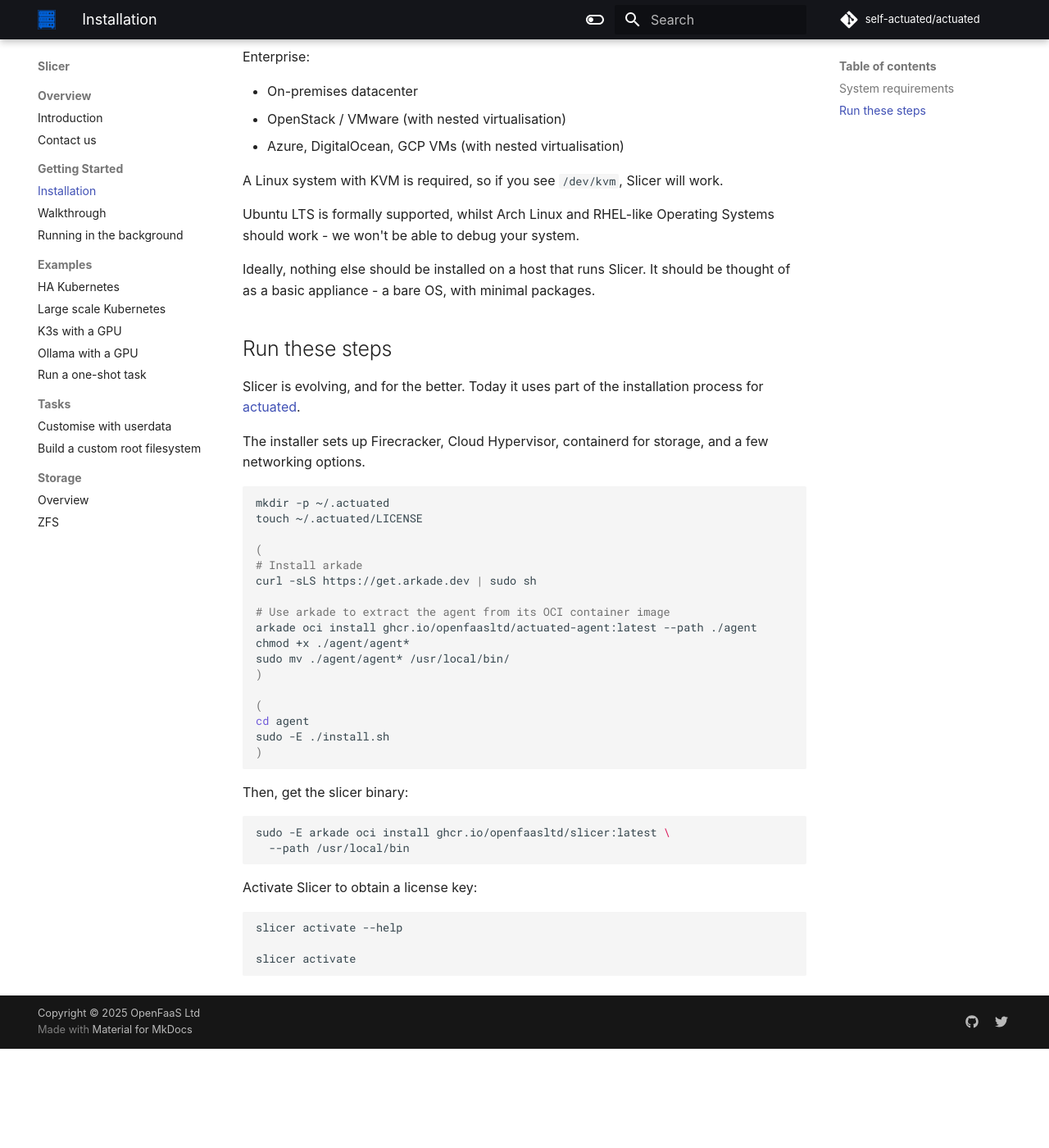
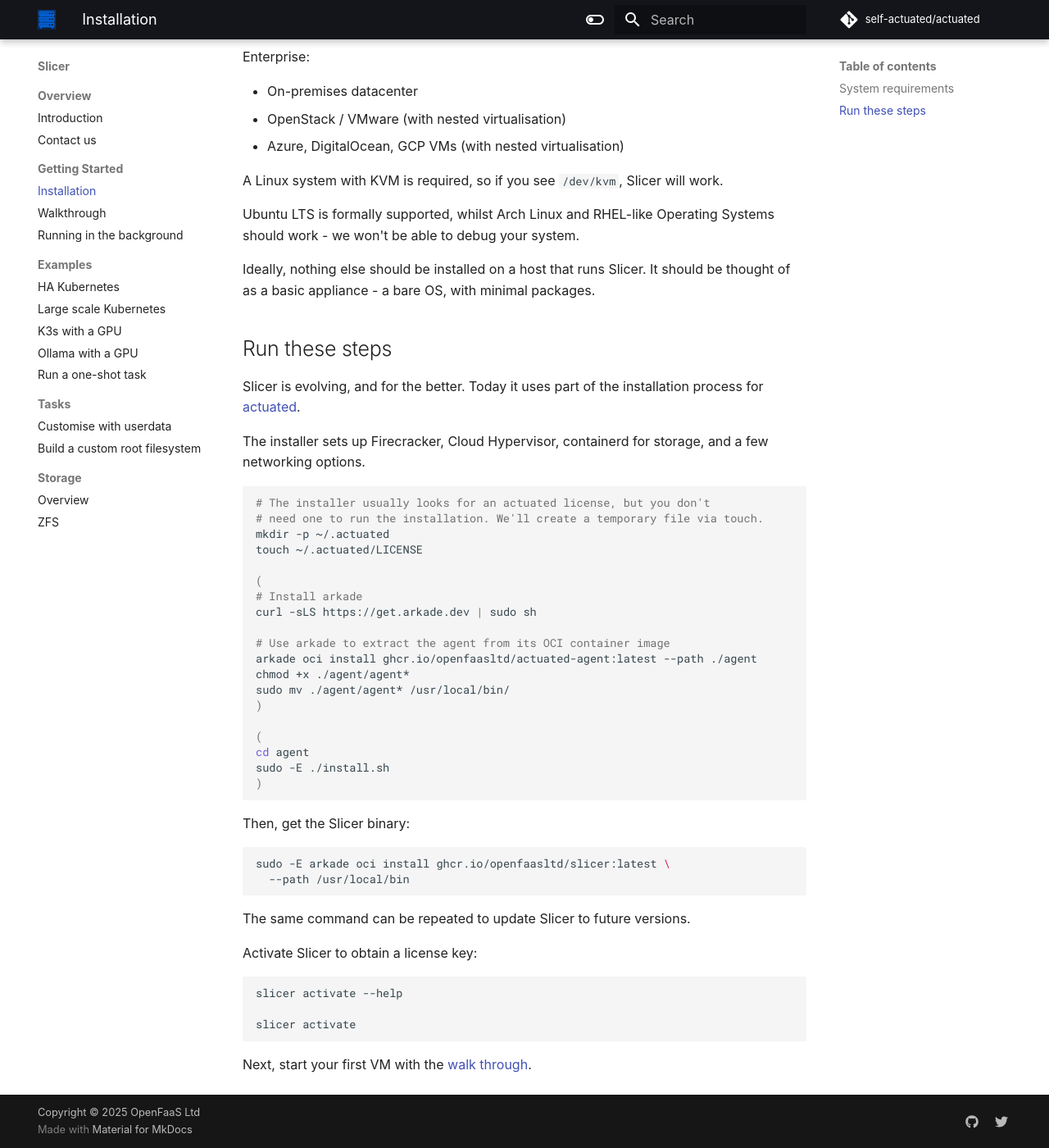
Before and after one commit to slicervm/docs.slicervm.com, an MkDocs documentation site: the page built from docs/getting-started/install.md, in a window 1280 px wide and 1400 px high, scrolled down 674 px. Shown: the whole window at 82% size. Built offline with MkDocs 1.6.1 and Material for MkDocs 9.7.7, drawn with Linux system fonts in a browser that asks for light colours; some web fonts are replaced; comment, search, counter and statistics services are not loaded; before the commit the page ends 1953 px from its top, so only the background shows below that.

Commit message:
Next steps
Signed-off-by: Alex Ellis (OpenFaaS Ltd) <alexellis2@gmail.com>

````diff
--- a/docs/getting-started/install.md
+++ b/docs/getting-started/install.md
@@ -39,6 +39,8 @@
 The installer sets up Firecracker, Cloud Hypervisor, containerd for storage, and a few networking options.
 
 ```bash
+# The installer usually looks for an actuated license, but you don't
+# need one to run the installation. We'll create a temporary file via touch.
 mkdir -p ~/.actuated
 touch ~/.actuated/LICENSE
 
@@ -58,12 +60,14 @@
 )
 ```
 
-Then, get the slicer binary:
+Then, get the Slicer binary:
 
 ```bash
 sudo -E arkade oci install ghcr.io/openfaasltd/slicer:latest \
   --path /usr/local/bin
 ```
+
+The same command can be repeated to update Slicer to future versions.
 
 Activate Slicer to obtain a license key:
 
@@ -72,3 +76,5 @@
 
 slicer activate
 ```
+
+Next, start your first VM with the [walk through](/getting-started/walkthrough.md).
````
